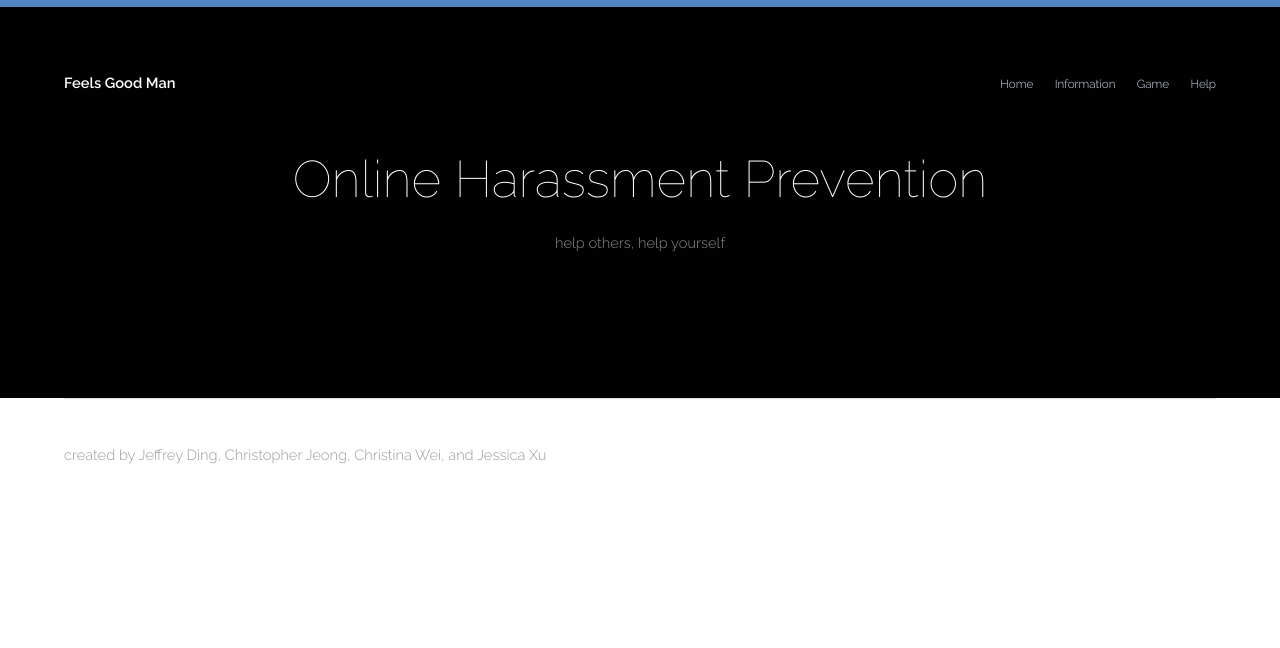
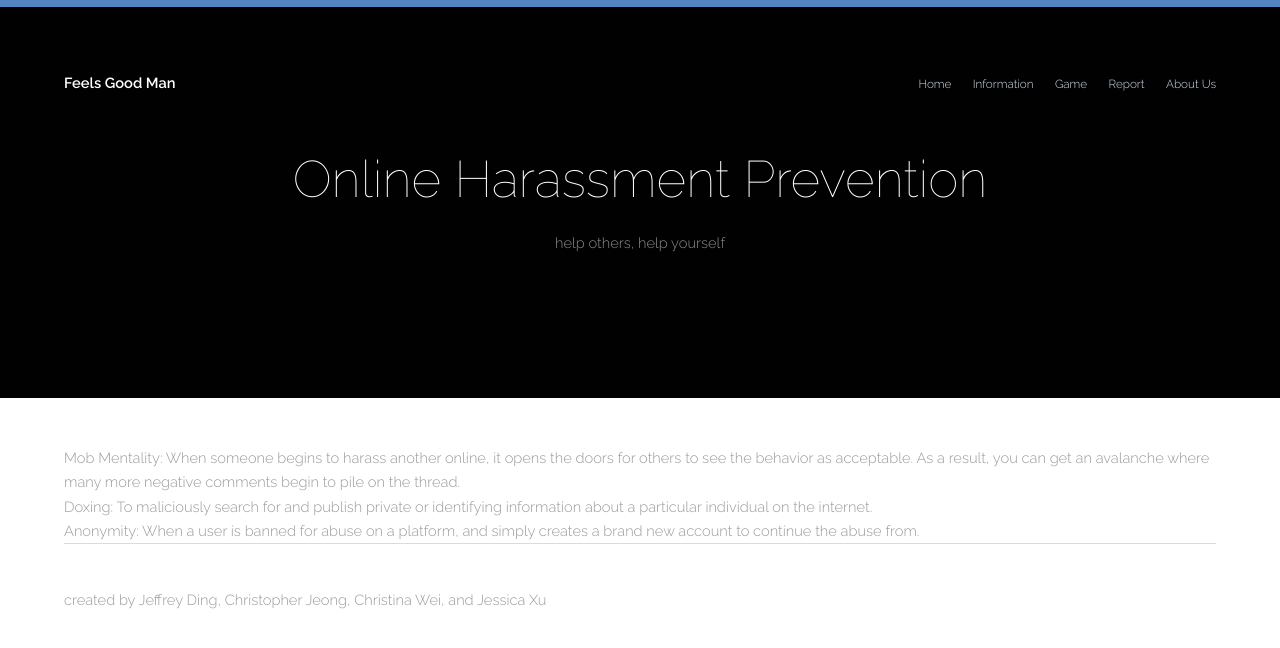
Before and after one commit to christinawei/hackital, a website: page prevention.html in a window 1280 px wide. Drawn offline with Linux system fonts and the light colour scheme; files whose address does not match are found by name.

Commit message:
changed to remove form

```diff
--- a/prevention.html
+++ b/prevention.html
@@ -23,10 +23,11 @@
 				<div class="inner">
 					<a href="index.html" class="logo">Feels Good Man</a>
 					<nav id="nav">
-						<a href="index.html">Home</a>
-            <a href="funfacts.html">Information</a>
-						<a href="game.html">Game</a>
-						<a href="form.html">Help</a>
+            <a class="nav-link" href="/">Home</a>
+            <a class="nav-link" href="/funfacts">Information</a>
+            <a class="nav-link" href="/game">Game</a>
+            <a class="nav-link" href="/report">Report</a>
+            <a class = "nav-link" href="aboutus.html">About Us</a>
 					</nav>
 					<a href="#navPanel" class="navPanelToggle"><span class="fa fa-bars"></span></a>
 				</div>
@@ -37,9 +38,18 @@
 				<h1>Online Harassment Prevention</h1>
 				<p>help others, help yourself</p>
 			</section>
+      <div class="inner">
+        <br>
+        <br>
 
+      Mob Mentality:  When someone begins to harass another online, it  opens the doors for others to see the behavior as acceptable. As a result, you can get an avalanche where many more negative comments begin to pile on the thread.
 
+<br>
+      Doxing: To maliciously search for and publish private or identifying information about a particular individual on the internet.
+<br>
+      Anonymity: When a user is banned for abuse on a platform, and simply creates a brand new account to continue the abuse from.
 
+</div>
 
 		<!-- Footer -->
 			<footer id="footer">
```
Also changed, not shown: aboutus.html (+5 -4 lines), funfacts.html (+5 -24 lines), index.html (+2 -0 lines), prevalence.html (+5 -4 lines), terminology.html (+5 -4 lines).
